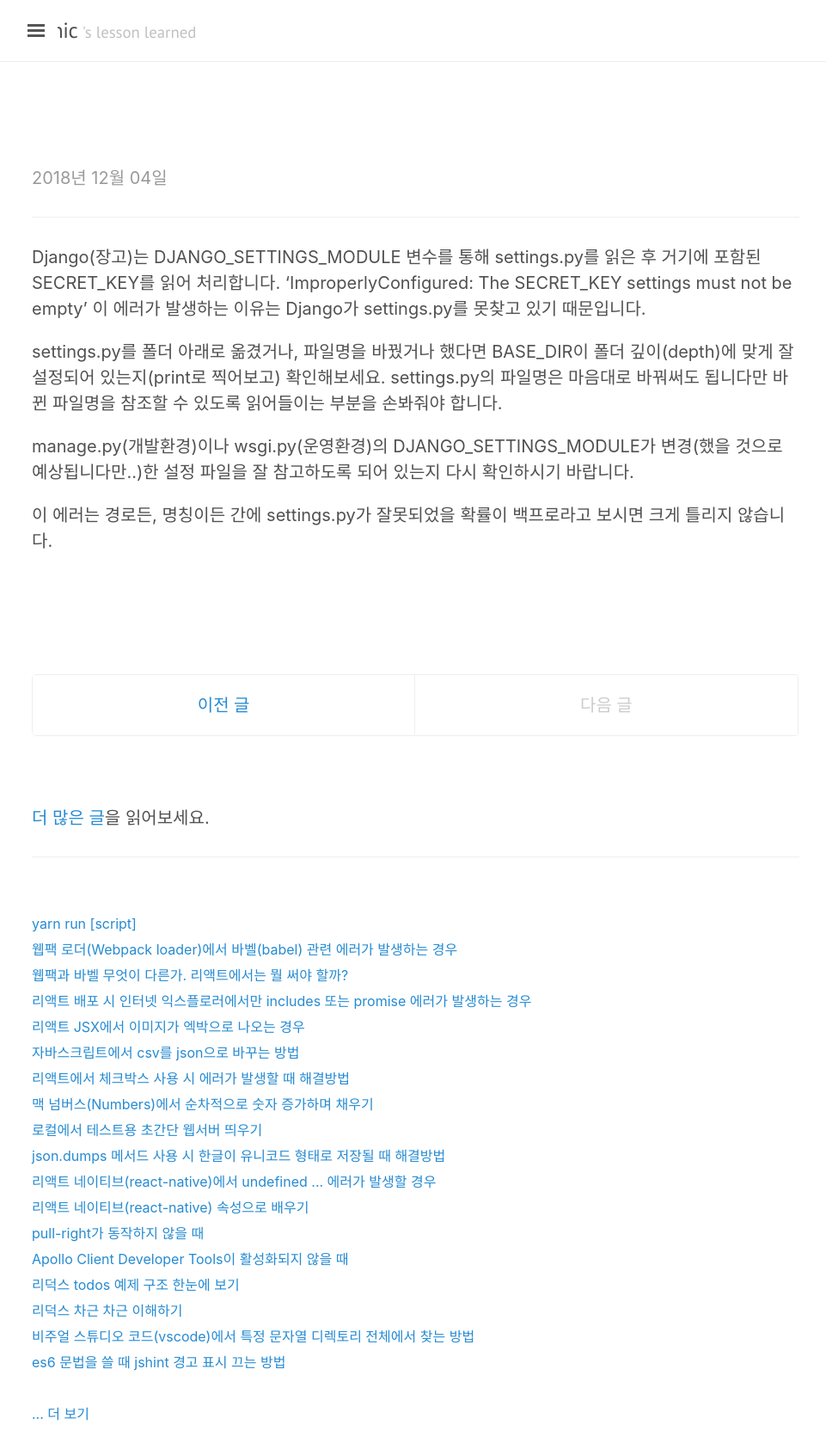
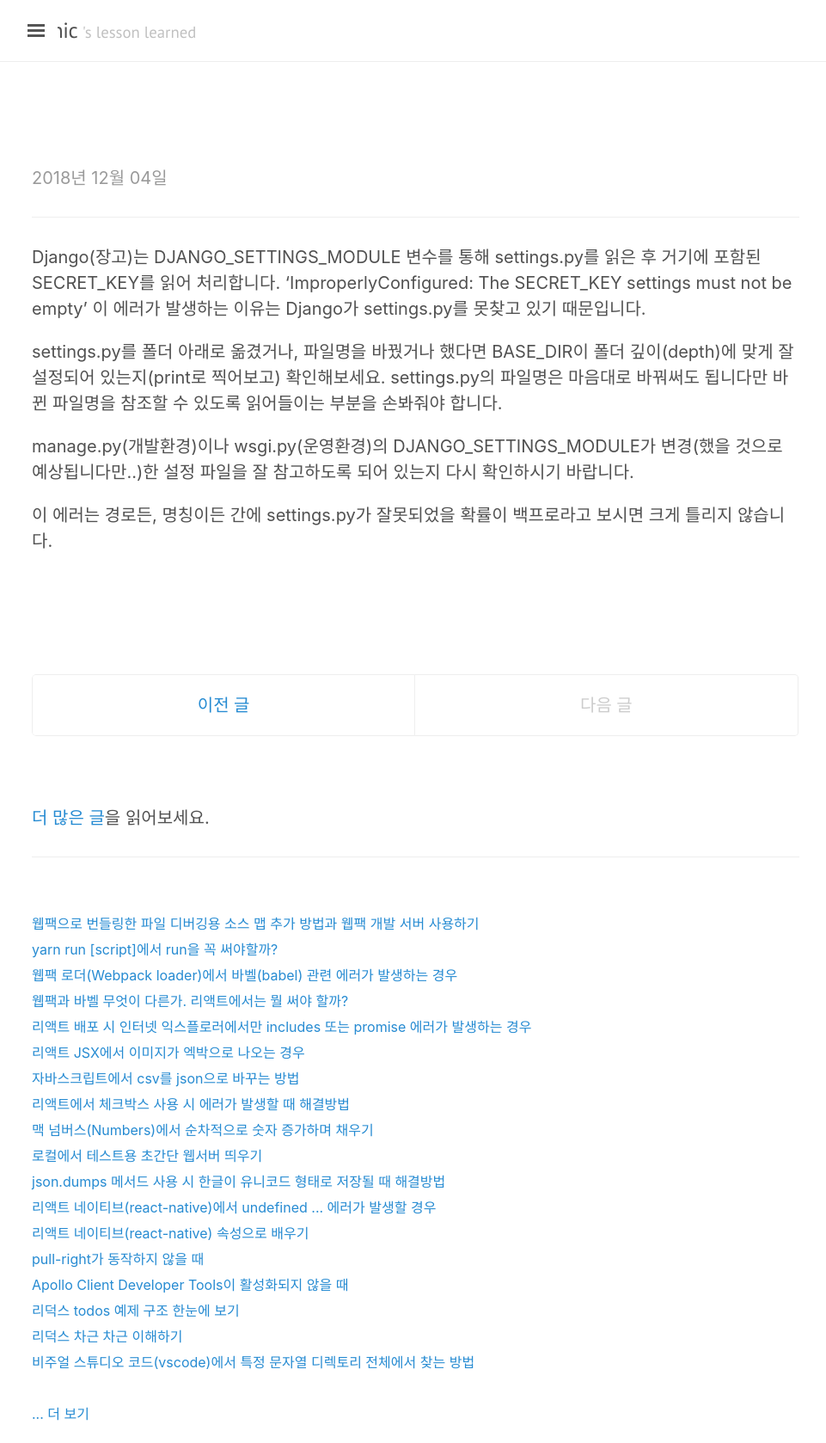
Before and after one commit to jwkcp/jwkcp.github.com, a Jekyll site: the page built from index.html, in a window 1280 px wide. Shown: the whole page at 86% size, without its empty margins (3-964 px from the left). Built offline with Jekyll 4.4.1, drawn with Linux system fonts in a browser that asks for light colours; nearby versions of some CDN libraries; the list of posts is cut into pages by our own code; comment, search, counter and statistics services are not loaded; some of the changed lines change nothing that is shown.

Commit message:
fix typo and new post

````diff
--- a/_posts/2018-12-03-yarn-run-just-yarn.md
+++ b/_posts/2018-12-03-yarn-run-just-yarn.md
@@ -1,6 +1,6 @@
 ---
 layout: post
-title: yarn run [script]
+title: yarn run [script]에서 run을 꼭 써야할까?
 tags: react webpack babel
 comments: true
 ---
@@ -8,7 +8,6 @@ comments: true
 yarn을 사용할 때 run을 써야 하나 빼야하나 싶을 때가 있다. 어떤 문서에서는 yarn run build라고 설명하고 어떤 문서에서는 yarn build라고 되어 있고 말이다.
 
 결론은 빼도 상관 없다. [yarn의 공식 문서를 보면 아래와 같이 나와 있다.](https://yarnpkg.com/lang/en/docs/cli/run/)
-
 
 > It’s also possible to leave out the run in this command, each script can be executed with its name:
 
--- /dev/null
+++ b/_posts/2018-12-04-webpack-dev-tool-and-server.md
@@ -0,0 +1,64 @@
+---
+layout: post
+title: 웹팩으로 번들링한 파일 디버깅용 소스 맵 추가 방법과 웹팩 개발 서버 사용하기
+tags: react webpack
+comments: true
+---
+
+# 웹팩(Webpack) 번들링 파일의 디버깅 도우미
+
+웹팩으로 번들링을 하면 bundle.js와 같은 파일에 소스가 모두 묶여 브라우저에서 오류가 발생했을 때 어떤 소스 파일에서 문제가 있는지 원인을 찾기 어렵다. 이 때 아래와 같이 웹팩 설정(webpack.config.js)에 항목을 넣으면 문제가 되는 소스 파일이 확인 가능해진다. [여기](https://webpack.js.org/configuration/devtool/)에 가면 devtool 항목에 지정할 수 있는 옵션이 여러 개 있다. 아래는 예시.
+
+**webpack.config.js** 파일에 아래 내용을 추가
+
+```
+moudle.exports = {
+  ... 중략
+
+  devtool: "cheap-module-eval-source-map"
+
+  ... 중략
+}
+```
+
+---
+
+# 웹팩(Webpack) 개발 서버 띄우기
+
+create-react-app 같은 도구가 아니라 그냥 처음부터 스스로 셋업 해 리액트 개발을 하려고 하면 개발 서버가 필요하다. 그런데 개발 환경에서 apache나 ngnix같은 웹서버를 쓰려고 하면 좀 번거롭다. 그래서 yarn add live-server와 같이 개발용 웹서버 라이브러리를 설치해서 쓰곤 한다. 당연히 웹서버가 서비스할 소스들은 바벨(babel)이나 웹팩(webpack)으로 빌드해줘야 한다. 그래서 빌드와 더불어 소스가 변경되면 다시 자동으로 빌드해주는 것 하나, 이 빌드된 결과물을 서비스할 웹서버 하나가 필요하다. 하지만 웹팩 개발 서버를 설치하면 이게 손쉽게 해결된다.
+
+**설치**
+
+```
+yarn add webpack-dev-server
+```
+
+**설정 (webpack.config.js)**
+
+```
+const path = require("path");
+
+module.exports = {
+  ...중략
+
+  devServer: {
+    contentBase: path.join(__dirname, "public")
+  }
+
+  ...중략
+}
+```
+
+**설정 (package.json)**
+
+```
+{
+  ...중략
+
+  "scripts": {
+    "dev-server": "webpack-dev-server"
+  }
+
+  ...중략
+}
+```
````
